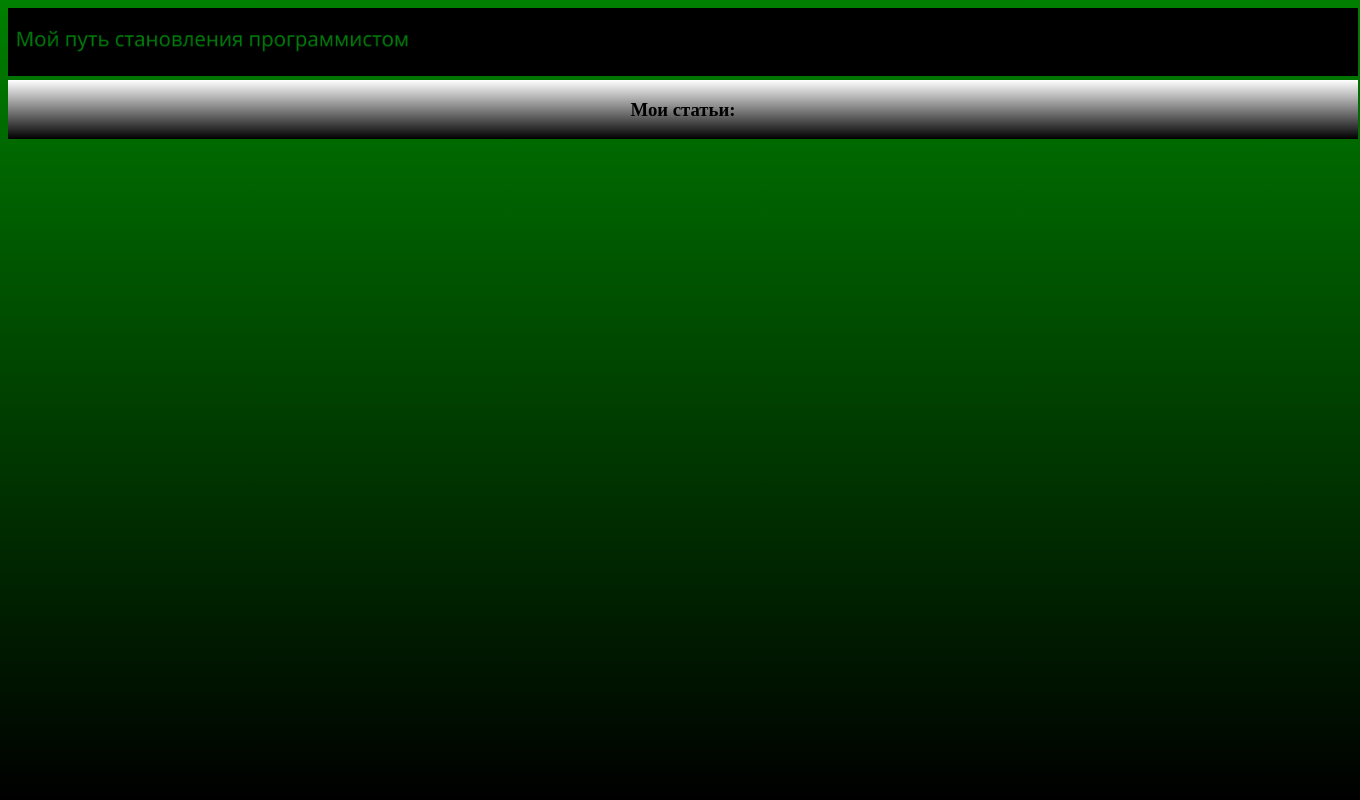
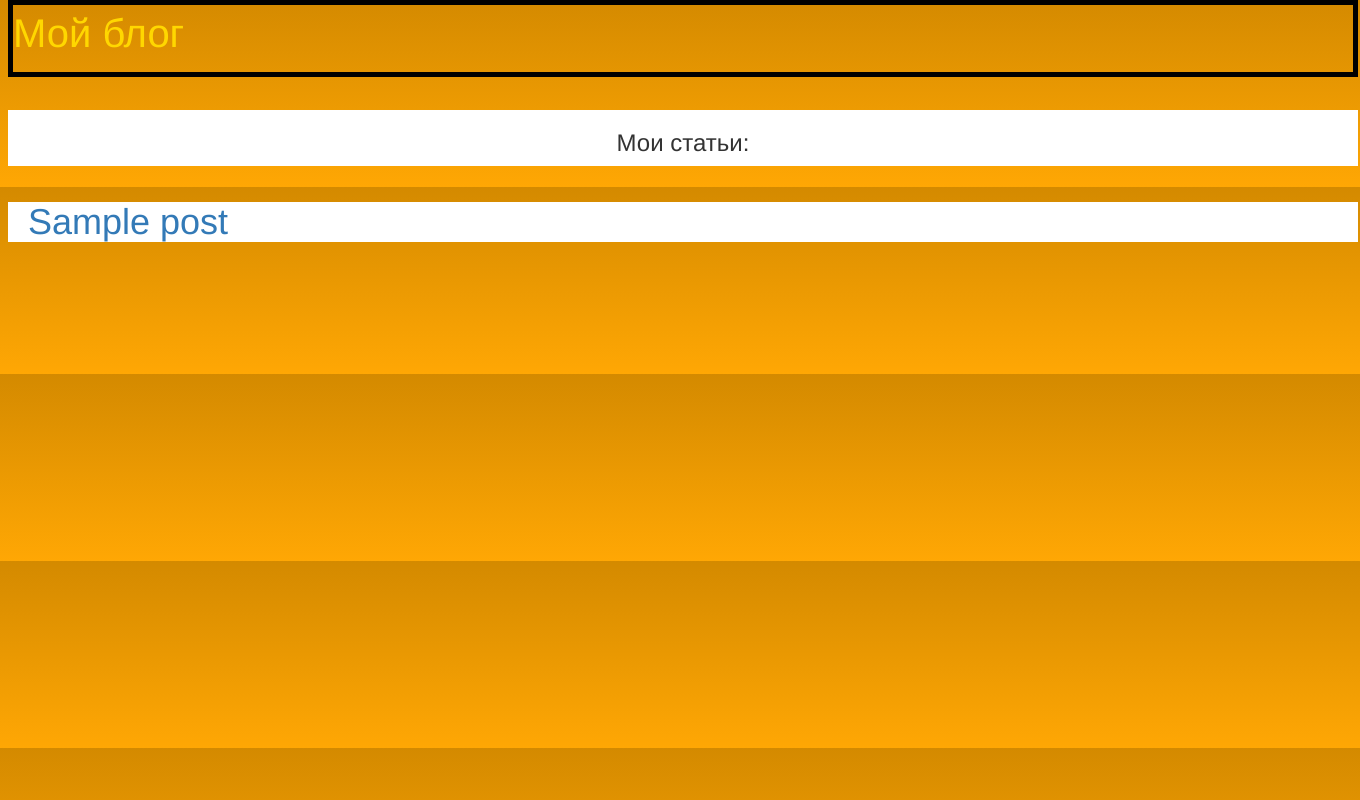
Before and after one commit to bogdanmocalov/my-first-blog, a Django app: page / in a window 1360 px wide. Run offline with Django 3.2, Linux system fonts and the light colour scheme; tables that the repository leaves empty hold one stand-in row (values such as "Sample post"); some libraries are stand-ins or nearby versions.

Commit message:
Added views to create/edit blog post inside the site.

```diff
--- a/posts/static/posts/css/style.css
+++ b/posts/static/posts/css/style.css
@@ -1,29 +1,41 @@
+#h{
+	position: relative;
+	width: 1350px;
+	height: max-content;
+	border-width: 5px;
+	border-color: black;
+	border-style: solid;
+	left:8px;
+}
+
+#m{
+	font-size: 40px;
+	color:gold;
+}
+
 #bogdan{
 	position: absolute;
-	background-image:linear-gradient(white, black);
+	background: white;
 	width: 1350px;
 	height: max-content;
-	top: 85;
-	right: auto;
+	top: 110px;
+	left: 8px;
 }
 
 header{
 	position: relative;
 }
 
-html {
-	height: 100%;
-	}
-
-
 body{
-	background-image: linear-gradient(green, black);
+	background-image:linear-gradient(rgb(212, 138, 0), rgb(255, 167, 4));
 }
 
 #yay{
-	position: absolute;
+	position: relative;
+	top:65px;
 	width: 1350px;
 	height: max-content;
-	right:auto;
-	background-image: linear-gradient(white, black);
+	left: 8px;
+	background: white;
+	padding-left: 20px;
 }
--- /dev/null
+++ b/posts/templates/posts/base.html
@@ -0,0 +1,32 @@
+{% load static %}
+<!DOCTYPE html>
+<html lang="en">
+<head>
+    <link rel="stylesheet" href="//maxcdn.bootstrapcdn.com/bootstrap/3.2.0/css/bootstrap.min.css">
+<link rel="stylesheet" href="//maxcdn.bootstrapcdn.com/bootstrap/3.2.0/css/bootstrap-theme.min.css">
+    <meta charset="UTF-8">
+    <title>Главная страница</title>
+    <link type="text/css" href="{% static 'posts/css/style.css' %}" rel="stylesheet">
+</head>
+<body>
+    <header>
+        <div id = "h">
+            <p id = "m">Мой блог
+        {% if user.is_authenticated %}
+            <a href="{% url 'post_new' %}" class="top-menu">
+                {% include './file-earmark-plus.svg' %}
+            </a></p>
+        {% endif %}
+        </div>
+    </header>
+    <div id = 'bogdan'>
+        <center><h3>Мои статьи:</h3></center>
+    </div>
+    <br>
+    <br>
+    <div id = "yay">
+        {% block content %}
+        {% endblock %}
+    </div>
+</body>
+</html>
--- a/posts/templates/posts/index.html
+++ b/posts/templates/posts/index.html
@@ -1,18 +1,7 @@
-{% load static %}
-<!DOCTYPE html>
-<html lang="en">
-<head>
-    <meta charset="UTF-8">
-    <title>Главная страница</title>
-    <link type="text/css" href="{% static 'posts/css/style.css' %}" rel="stylesheet">
-</head>
-<body>
-    <header>
-        <img src='{% static "posts/img/header.png" %}' width="1350px">
-    </header>
-    <div id = 'bogdan'>
-        <center><h3>Мои статьи:</h3></center>
-    </div>
-    <div id = "yay"></div>
-</body>
-</html>
+    {% extends 'posts/base.html' %}
+
+{% block content %}
+    {% for post in posts %}
+            <h1><a href="{% url 'post_detail' pk=post.pk %}">{{ post.title }}</a></h1>
+    {% endfor %}</div>
+{% endblock %}
--- a/posts/urls.py
+++ b/posts/urls.py
@@ -1,6 +1,10 @@
 from django.urls import path
 from . import views
+from .forms import PostForm
 
 urlpatterns = [
+    path('post/<int:pk>/edit/', views.post_edit, name='post_edit'),
+    path('post/new/', views.post_new, name='post_new'),
+    path('post/<int:pk>', views.post_detail, name='post_detail'),
     path('', views.index, name='post_list'),
 ]
--- a/posts/views.py
+++ b/posts/views.py
@@ -1,4 +1,42 @@
+from django.shortcuts import render, get_object_or_404
 from django.shortcuts import render
+from .models import Post
+from .forms import PostForm
+from django.utils import timezone
+from django.shortcuts import redirect
+
 
 def index(request):
-    return render(request, 'posts/index.html', {})
+    posts = Post.objects.all()
+    return render(request, 'posts/index.html', {'posts': posts})
+
+def post_detail(request, pk):
+    post = get_object_or_404(Post, pk=pk)
+    return render(request, 'posts/post_detail.html', {'post': post})
+
+def post_new(request):
+    if request.method == "POST":
+        form = PostForm(request.POST)
+        if form.is_valid():
+            post = form.save(commit=False)
+            post.author = request.user
+            post.published_date = timezone.now()
+            post.save()
+            return redirect('post_detail', pk=post.pk)
+    else:
+        form = PostForm()
+    return render(request, 'posts/post_edit.html', {'form': form})
+
+def post_edit(request, pk):
+    post = get_object_or_404(Post, pk=pk)
+    if request.method == "POST":
+        form = PostForm(request.POST, instance=post)
+        if form.is_valid():
+            post = form.save(commit=False)
+            post.author = request.user
+            post.published_date = timezone.now()
+            post.save()
+            return redirect('post_detail', pk=post.pk)
+    else:
+        form = PostForm(instance=post)
+    return render(request, 'posts/post_edit.html', {'form': form})
```
Also changed, not shown: posts/forms.py (added, +9 -0 lines), posts/templates/posts/post_detail.html (added, +21 -0 lines), posts/templates/posts/post_edit.html (added, +9 -0 lines), posts/static/posts/img/header.png (deleted), posts/static/posts/img/img.png (deleted), posts/templates/posts/file-earmark-plus.svg (added), posts/templates/posts/pencil-fill.svg (added), posts/templates/posts/гивно.jpg (added).
